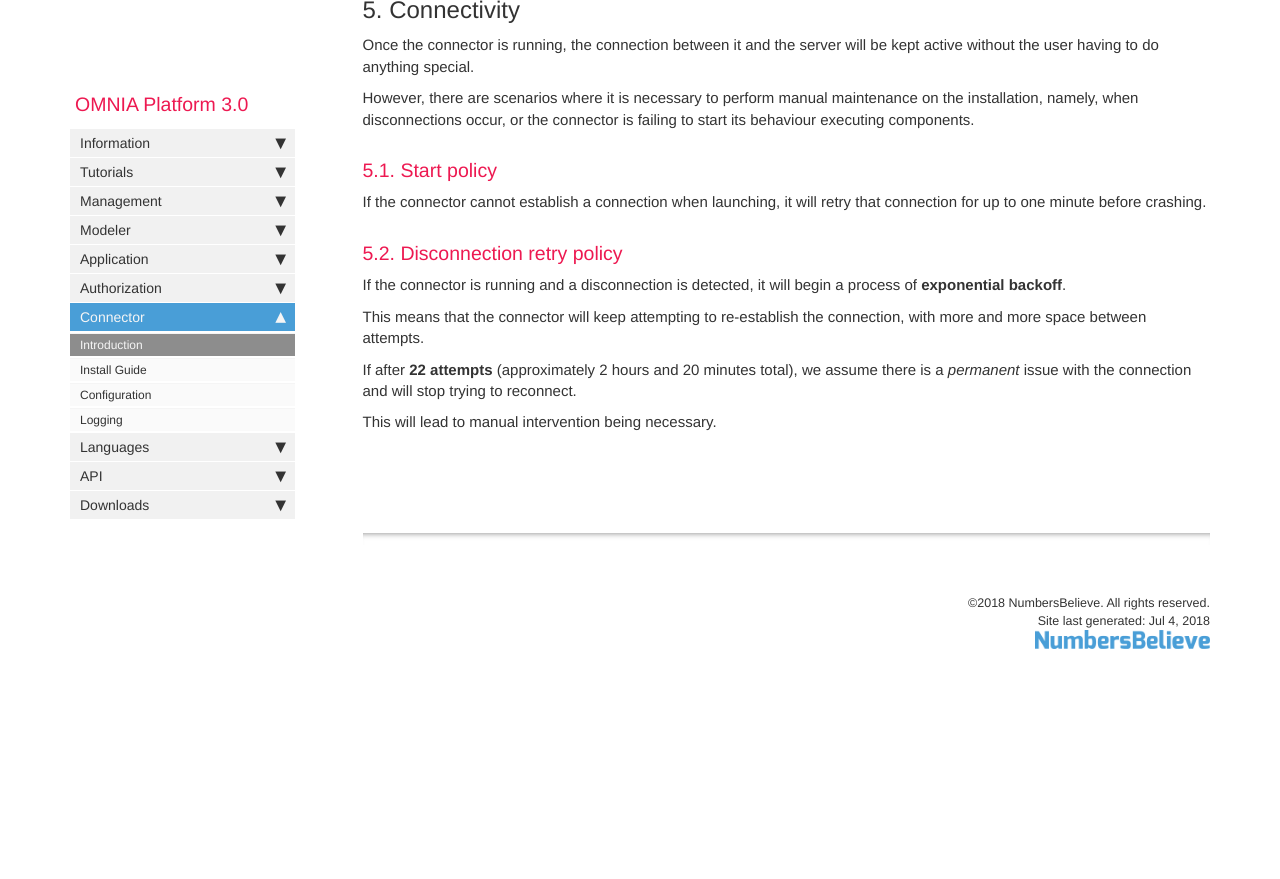
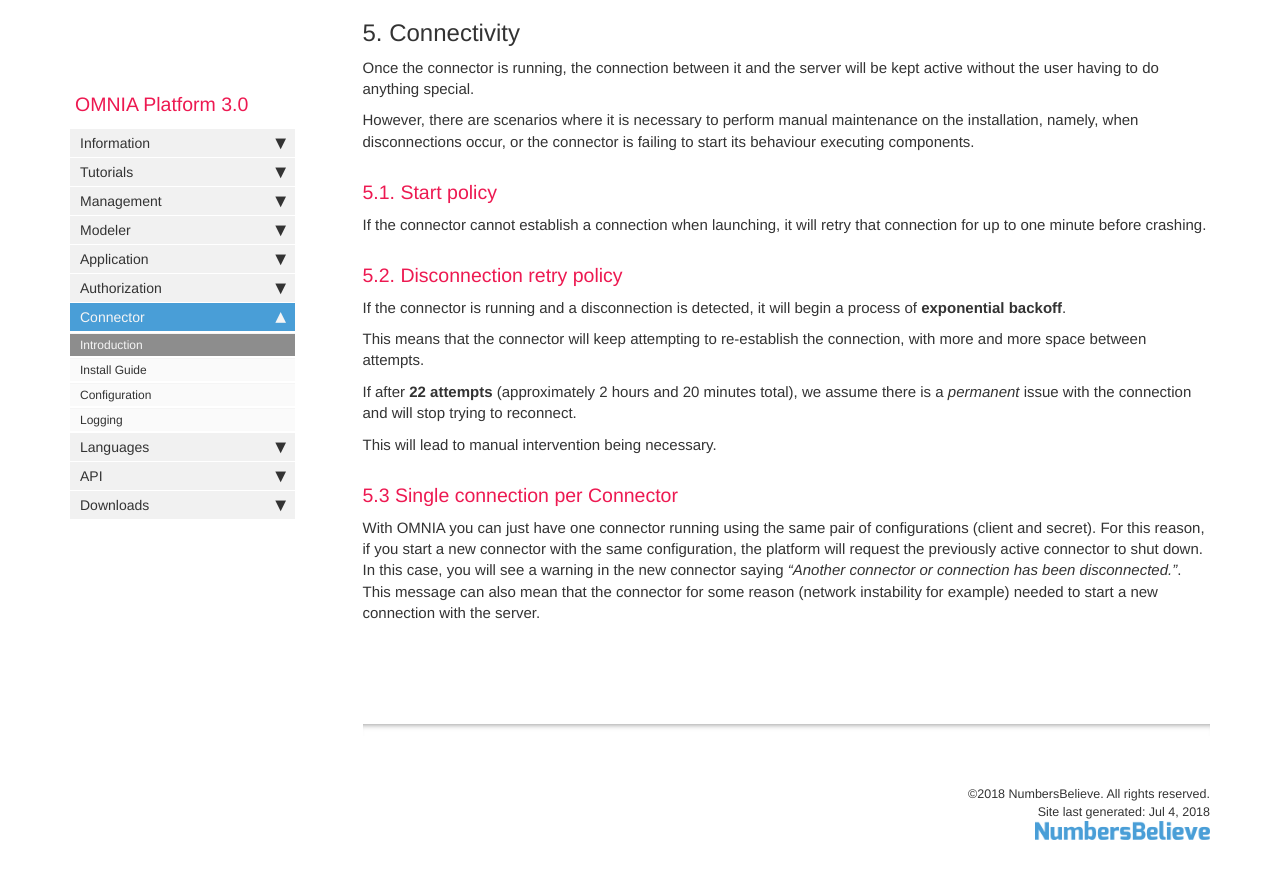
Before and after one commit to daniel8lopes/omnia3, a Jekyll site: the page built from docs/pages/omnia3/Connector/omnia3_connector_introduction.md, in a window 1280 px wide and 900 px high, scrolled down 1688 px. Shown: the top 879 px of the window. Built offline with Jekyll 4.4.1, drawn with Linux system fonts in a browser that asks for light colours; nearby versions of some CDN libraries; comment, search, counter and statistics services are not loaded; before the commit the page ends 2397 px from its top, so only the background shows below that; some of the changed text lies outside the part shown.

Commit message:
Update omnia3_connector_introduction.md

```diff
--- a/docs/pages/omnia3/Connector/omnia3_connector_introduction.md
+++ b/docs/pages/omnia3/Connector/omnia3_connector_introduction.md
@@ -50,3 +50,7 @@ This means that the connector will keep attempting to re-establish the connectio
 If after **22 attempts** (approximately 2 hours and 20 minutes total), we assume there is a _permanent_ issue with the connection and will stop trying to reconnect.
 
 This will lead to manual intervention being necessary.
+
+### 5.3 Single connection per Connector
+With OMNIA you can just have one connector running using the same pair of configurations (client and secret). For this reason, if you start a new connector with the same configuration, the platform will request the previously active connector to shut down.
+In this case, you will see a warning in the new connector saying *"Another connector or connection has been disconnected."*. This message can also mean that the connector for some reason (network instability for example) needed to start a new connection with the server.
```
